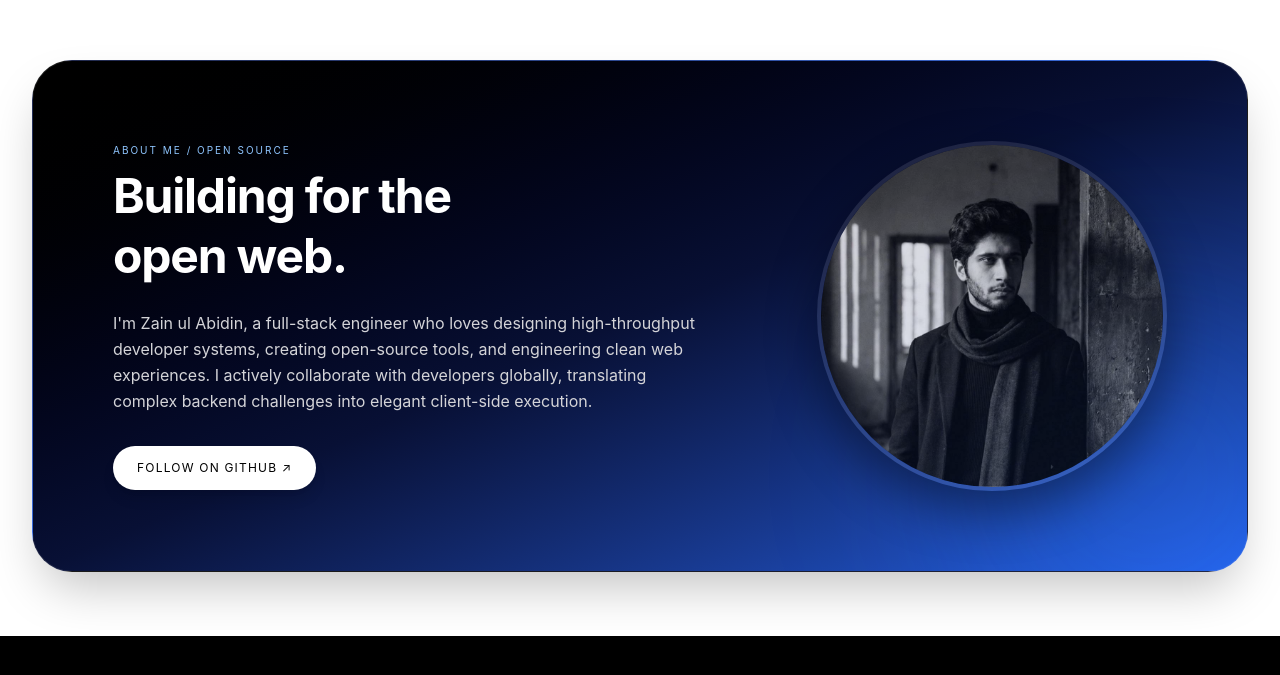
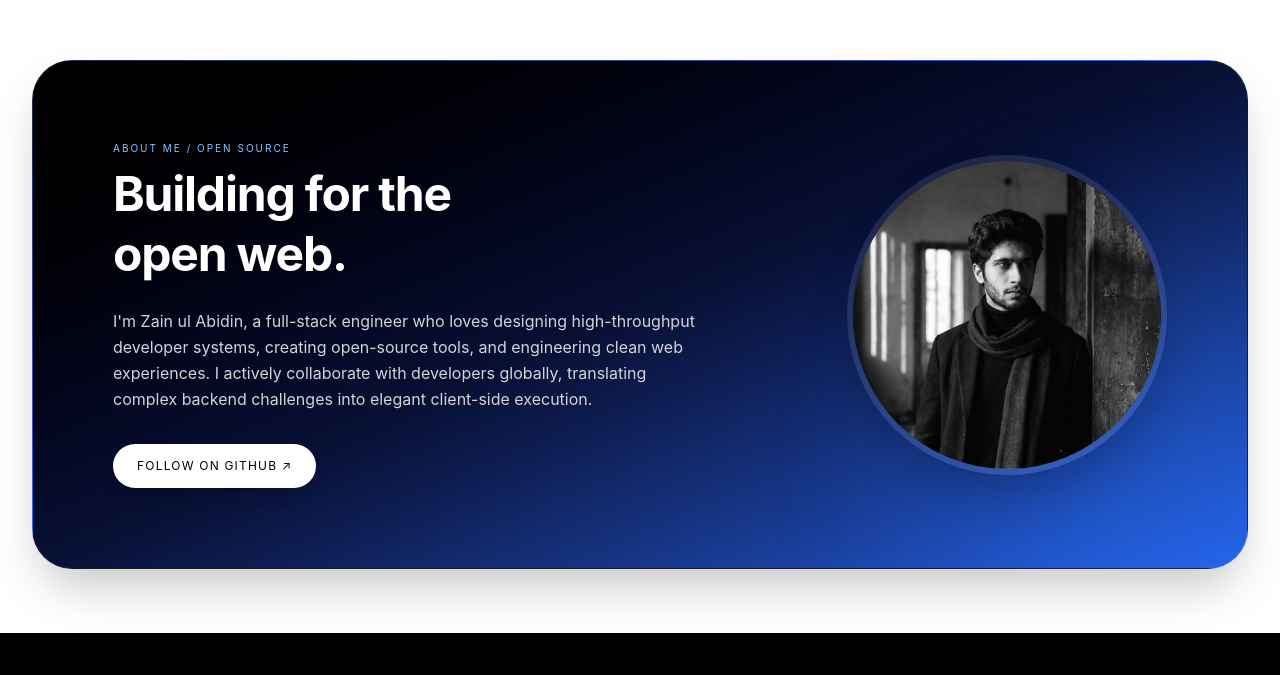
Before and after one commit to guesswhozayn/portfolio, a React (Vite) app: page / in a window 1280 px wide. Shown: the part 4828-5503 px from the top of the page. Built offline with nearby package versions, Linux system fonts and the light colour scheme.

Commit message:
renamed components

```diff
--- a/src/components/Mission.jsx
+++ b/src/components/About.jsx
@@ -1,6 +1,4 @@
-
-
-export default function Mission() {
+export default function About() {
   return (
     <div className="w-full bg-white text-black py-24 sm:py-32 px-8">
       <div className="max-w-[1400px] mx-auto flex flex-col lg:flex-row gap-8 lg:gap-16 items-start">
--- a/src/components/Featured.jsx
+++ b/src/components/Spotlight.jsx
@@ -1,6 +1,6 @@
 import zaynImg from "../assets/img/img.jpg";
 
-export default function Featured() {
+export default function Spotlight() {
   return (
     <div className="w-full bg-white text-black py-16 px-8">
       <div className="max-w-[1400px] mx-auto">
@@ -32,15 +32,13 @@ export default function Featured() {
             </a>
           </div>
 
-          {/* Right Column: Profile Pic on Side */}
-          <div className="relative z-20 shrink-0 flex justify-center items-center">
-            <div className="w-64 h-64 sm:w-80 sm:h-80 lg:w-[350px] lg:h-[350px] rounded-full overflow-hidden shadow-[0_20px_50px_rgba(0,0,0,0.4)] transform group-hover:-translate-y-2 group-hover:scale-[1.02] transition-all duration-700 ease-out border-4 border-white/10 relative">
-              <img
-                src={zaynImg}
-                alt="Zain ul Abidin"
-                className="w-full h-full object-cover object-center mix-blend-luminosity opacity-85 group-hover:opacity-100 transition-all duration-700 ease-out"
-              />
-            </div>
+          {/* Right Column: Circular Portrait Image */}
+          <div className="relative z-20 shrink-0 w-48 h-48 sm:w-64 sm:h-64 lg:w-80 lg:h-80 rounded-full border-[6px] border-white/10 overflow-hidden shadow-2xl transition-transform duration-700 ease-out group-hover:scale-[1.03] group-hover:border-white/25">
+            <img
+              src={zaynImg}
+              alt="Zain ul Abidin"
+              className="w-full h-full object-cover object-[center_35%] transition-transform duration-700 ease-out group-hover:scale-105"
+            />
           </div>
 
         </div>
--- a/src/pages/HomePage.jsx
+++ b/src/pages/HomePage.jsx
@@ -1,9 +1,9 @@
 import Hero from "../components/Hero";
-import Mission from "../components/Mission";
+import About from "../components/About";
 import Projects from "../components/Projects";
 import Services from "../components/Services";
 import Skills from "../components/Skills";
-import Featured from "../components/Featured";
+import Spotlight from "../components/Spotlight";
 import FAQ from "../components/FAQ";
 import Footer from "../components/Footer";
 
@@ -11,11 +11,11 @@ export default function HomePage() {
   return (
     <div className="min-h-screen bg-white text-black antialiased relative overflow-hidden flex flex-col">
       <Hero />
-      <Mission />
+      <About />
       <Services />
       <Projects />
       <Skills />
-      <Featured />
+      <Spotlight />
       <FAQ />
       <Footer />
     </div>
```
